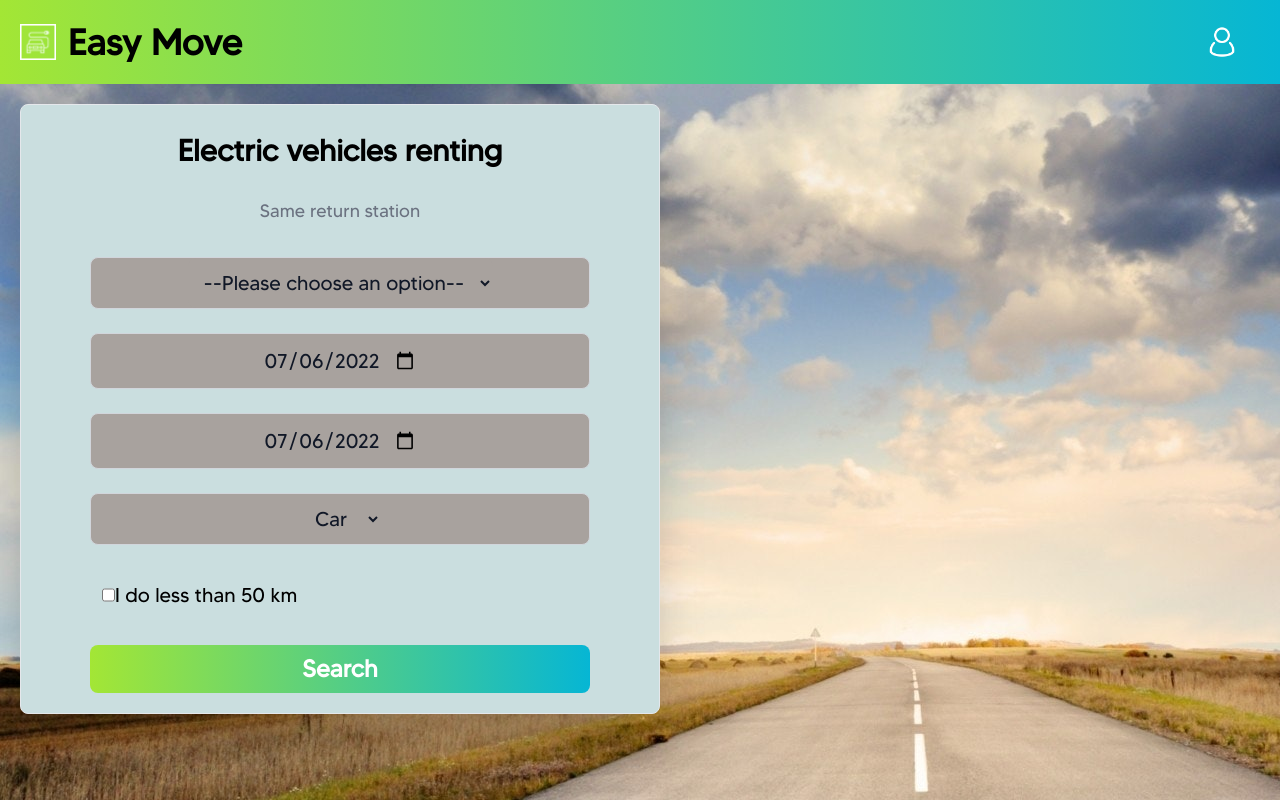
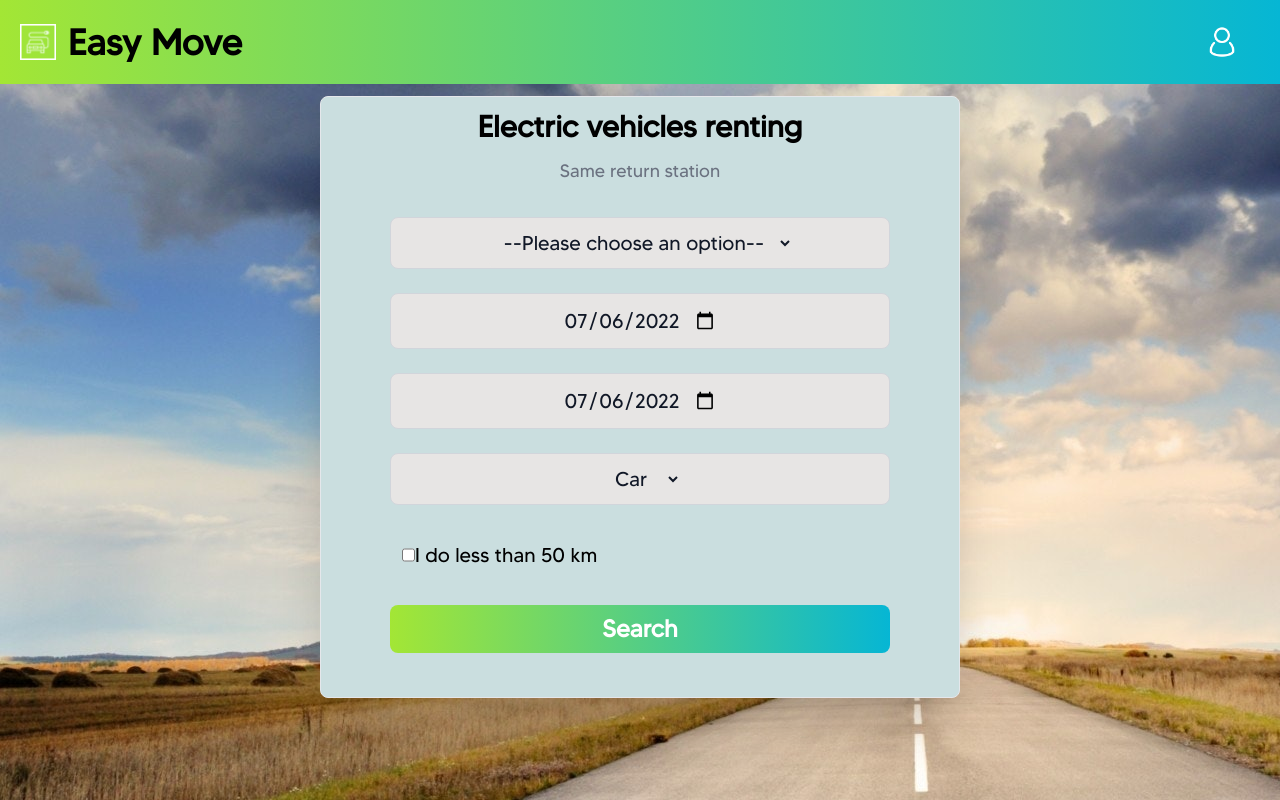
Before and after one commit to RtimmerGH/HACKATHON-WCS, a React (Vite) app in the folder frontend/: page /home in a window 1280 px wide. Built offline with nearby package versions, Linux system fonts and the light colour scheme; no server answers.

Commit message:
fix style

```diff
--- a/frontend/src/component/Nav.jsx
+++ b/frontend/src/component/Nav.jsx
@@ -35,7 +35,7 @@ export default function Nav({ setLoginModal, loginModal }) {
             <button
               data-collapse-toggle="mega-menu"
               type="button"
-              className="inline-flex items-center p-2 ml-1 text-sm text-white rounded-lg dark:text-gray-400 dark:hover:bg-gray-700 dark:focus:ring-gray-600"
+              className="inline-flex items-center p-2 ml-1 text-sm text-white rounded-lg dark:text-gray-400 dark:focus:ring-gray-600"
               aria-controls="mega-menu"
               aria-expanded="false"
               onClick={handleChange}
--- a/frontend/src/component/SearchForm.jsx
+++ b/frontend/src/component/SearchForm.jsx
@@ -2,21 +2,21 @@ import "../App.css";
 
 export default function SearchForm() {
   return (
-    <div className="lg:w-1/2 lg:border lg:pb-5 bg-[#CADEDF] md:rounded-lg md:m-5 lg:shadow-2xl">
+    <div className="lg:w-1/2 lg:border lg:pb-5 bg-[#CADEDF] md:rounded-lg mx-auto my-3 lg:shadow-2xl">
       <div className="divcenter">
-        <h1 className="text-3xl font-bold text-center py-7">
+        <h1 className="text-3xl font-bold text-center py-3">
           Electric vehicles renting
         </h1>
         <h4 className="text-lg text-gray-500 text-center mb-8">
           Same return station
         </h4>
         <form className="formCenter">
-          <div className="mb-6 text-center bg-stone-400 border border-gray-300 rounded-lg md:w-full">
+          <div className="mb-6 text-center bg-stone-200 border border-gray-300 rounded-lg md:w-full">
             <select
               type="select"
               name="location"
               id="location"
-              className="bg-stone-400 text-gray-900 text-xl rounded-lg p-3"
+              className="bg-stone-200 text-gray-900 text-xl rounded-lg p-3"
             >
               <option value="">--Please choose an option--</option>
               <option value="dog">Dog</option>
@@ -27,7 +27,7 @@ export default function SearchForm() {
               <option value="goldfish">Goldfish</option>
             </select>
           </div>
-          <div className="mb-6 text-center bg-stone-400 border border-gray-300 rounded-lg md:w-full">
+          <div className="mb-6 text-center bg-stone-200 border border-gray-300 rounded-lg md:w-full">
             <input
               type="date"
               id="start"
@@ -35,10 +35,10 @@ export default function SearchForm() {
               value="2022-07-06"
               min="2018-01-01"
               max="2018-12-31"
-              className="bg-stone-400 text-gray-900 text-xl p-3"
+              className="bg-stone-200 text-gray-900 text-xl p-3"
             />
           </div>
-          <div className="mb-6 text-center bg-stone-400 border border-gray-300 rounded-lg md:w-full">
+          <div className="mb-6 text-center bg-stone-200 border border-gray-300 rounded-lg md:w-full">
             <input
               type="date"
               id="end"
@@ -46,15 +46,15 @@ export default function SearchForm() {
               value="2022-07-06"
               min="2018-01-01"
               max="2018-12-31"
-              className="bg-stone-400 text-gray-900 text-xl p-3"
+              className="bg-stone-200 text-gray-900 text-xl p-3"
             />
           </div>
-          <div className="mb-6 text-center bg-stone-400 border border-gray-300 rounded-lg md:w-full">
+          <div className="mb-6 text-center bg-stone-200 border border-gray-300 rounded-lg md:w-full">
             <select
               type="select"
               name="location"
               id="location"
-              className="bg-stone-400 text-gray-900 text-xl p-3"
+              className="bg-stone-200 text-gray-900 text-xl p-3"
             >
               <option value="car">Car</option>
               <option value="bike">Bike</option>
@@ -66,7 +66,7 @@ export default function SearchForm() {
           </div>
           <button
             type="submit"
-            className="rounded-lg bg-gradient-to-r from-lime-400 to-cyan-500 text-2xl font-bold text-white py-2 md:w-full w-1/2"
+            className=" flex justify-center rounded-lg bg-gradient-to-r from-lime-400 to-cyan-500 text-2xl font-bold text-white py-2 md:w-full w-1/2 my-6 mx-auto"
           >
             Search
           </button>
```
